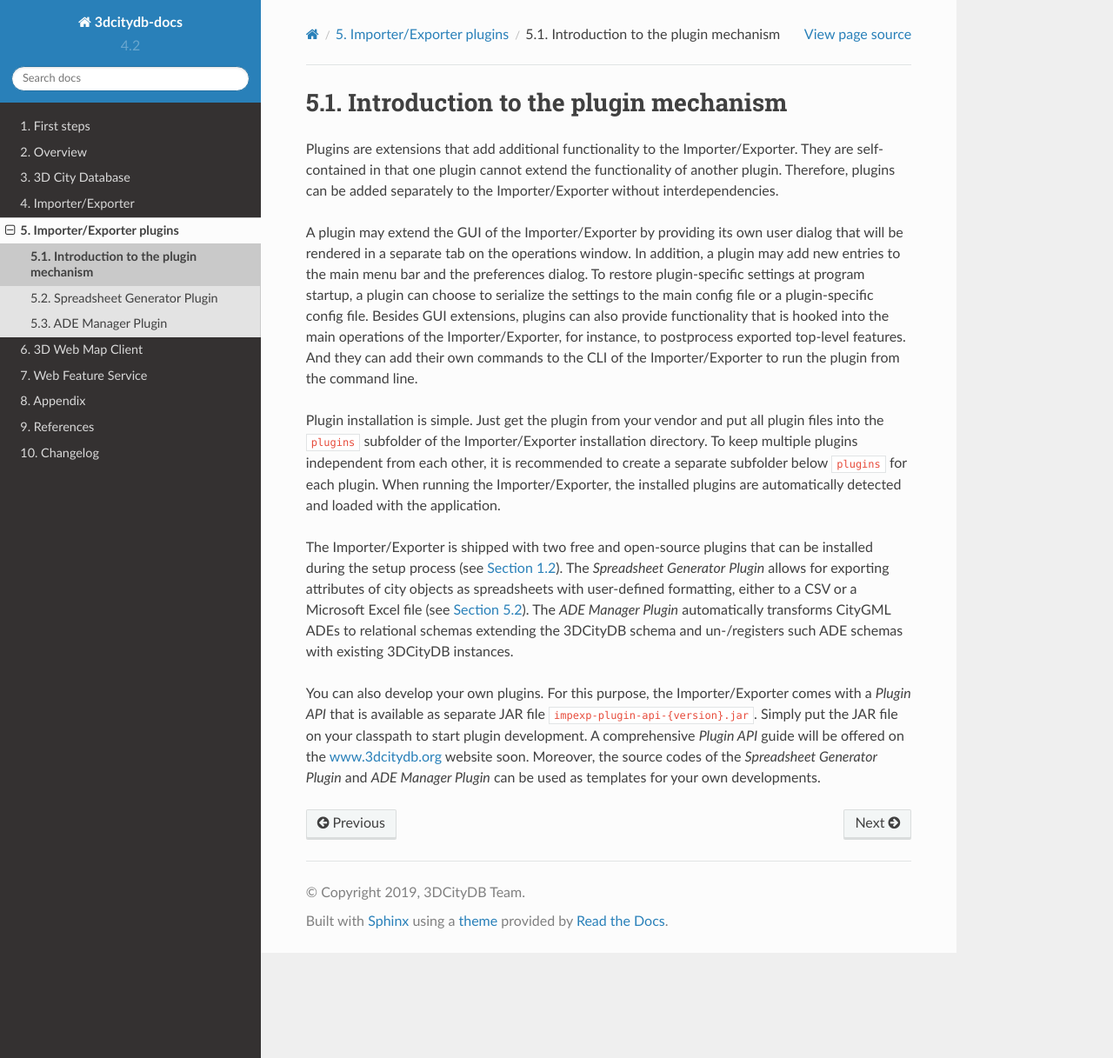
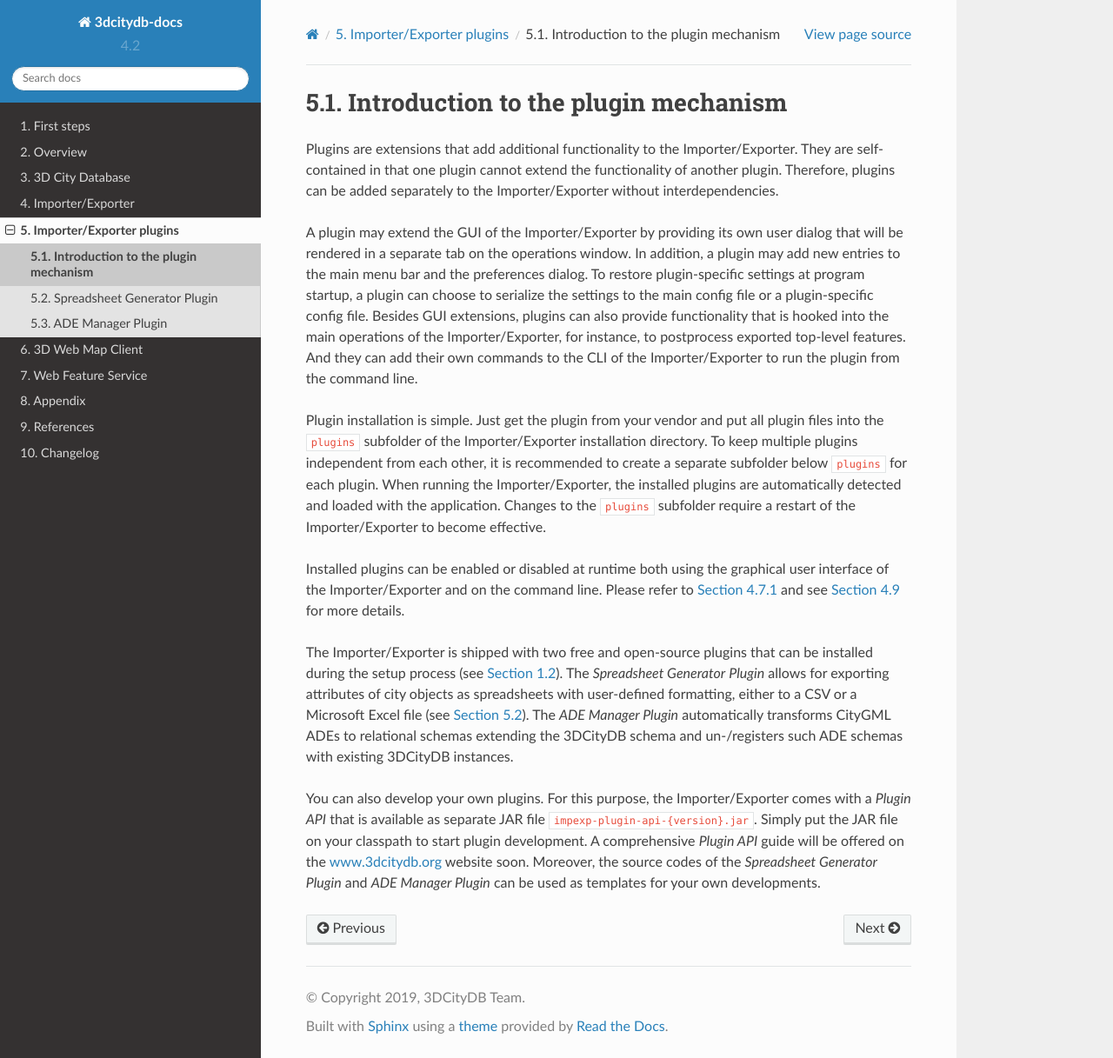
Before and after one commit to 3dcitydb/3dcitydb-docs, a Sphinx documentation site: the page built from source/plugins/plugin-mechanism.rst, in a window 1280 px wide and 1217 px high. Shown: the whole window at 87% size. Built offline with Sphinx 7.4.7 and the Read the Docs theme 2.0.0, drawn with Linux system fonts in a browser that asks for light colours.

Commit message:
added documentation of plugins overview UI

```diff
--- a/source/impexp/preferences.rst
+++ b/source/impexp/preferences.rst
@@ -4,6 +4,7 @@ Preferences
 .. toctree::
    :hidden:
 
+   preferences/plugins
    preferences/manage-crs
    preferences/cache
    preferences/paths
@@ -49,6 +50,8 @@ The following table provides a summary overview of the available settings.
 
    * - | **Preference name**
      - | **Description**
+   * - | :ref:`impexp_general_preferences_plugins`
+     - | Overview and management of installed plugins.
    * - | :ref:`impexp_crs_management_chapter`
      - | Management of user-defined coordinate reference systems.
    * - | :ref:`impexp_general_preferences_cache`
--- a/source/plugins/index.rst
+++ b/source/plugins/index.rst
@@ -1,4 +1,4 @@
-.. _spreadsheet_plugin_install:
+.. _impexp_plugins_chapter:
 
 Importer/Exporter plugins
 =========================
--- a/source/plugins/plugin-mechanism.rst
+++ b/source/plugins/plugin-mechanism.rst
@@ -22,7 +24,14 @@ put all plugin files into the ``plugins`` subfolder of the Importer/Exporter
 installation directory. To keep multiple plugins independent from each
 other, it is recommended to create a separate subfolder below ``plugins``
 for each plugin. When running the Importer/Exporter, the installed
-plugins are automatically detected and loaded with the application.
+plugins are automatically detected and loaded with the application. Changes
+to the ``plugins`` subfolder require a restart of the Importer/Exporter to
+become effective.
+
+Installed plugins can be enabled or disabled at runtime both using the
+graphical user interface of the Importer/Exporter and on the command line.
+Please refer to :numref:`impexp_general_preferences_plugins` and see :numref:`impexp_cli_chapter`
+for more details.
 
 The Importer/Exporter is shipped with two free
 and open-source plugins that can be installed during the setup process
```
Also changed, not shown: other parts of source/plugins/plugin-mechanism.rst (+2 -0 lines), source/impexp/preferences/plugins.rst (added, +30 -0 lines), source/media/impexp_preferences_plugins_fig.PNG (added), source/media/preferences_main_gui.png.
